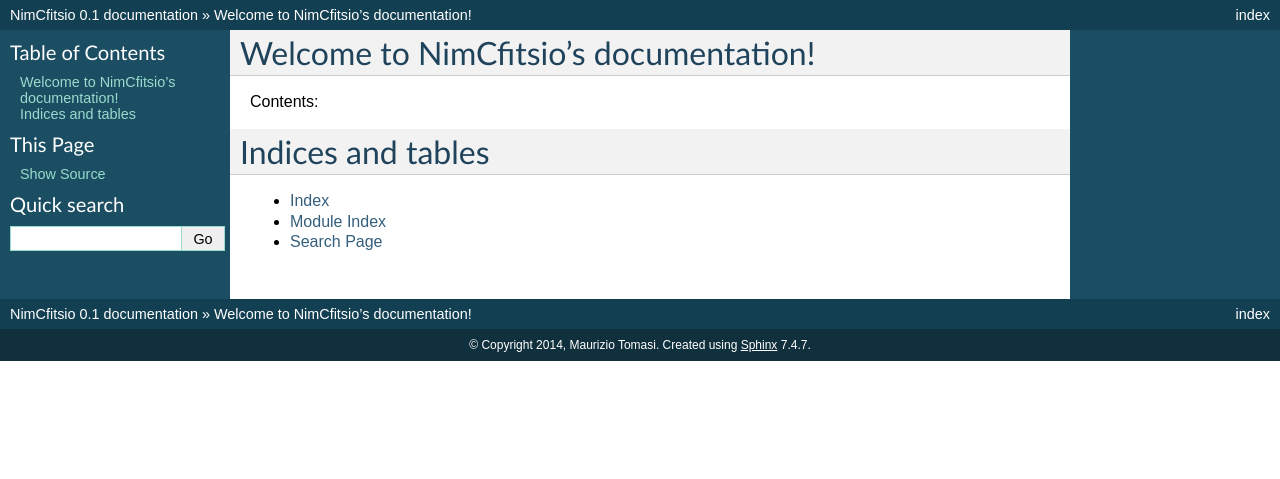
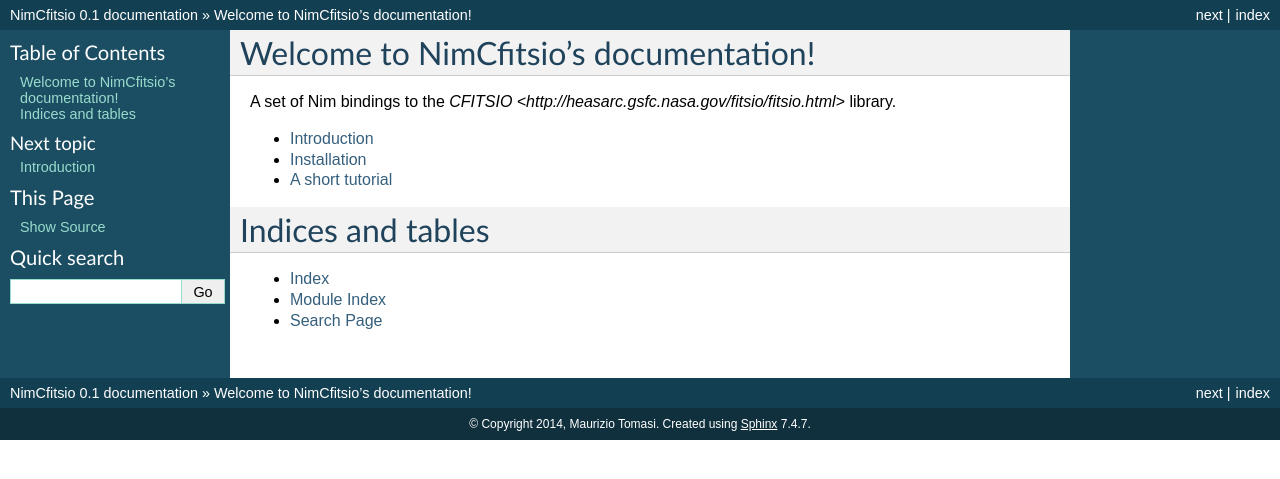
Before and after one commit to ziotom78/nimcfitsio, a Sphinx documentation site: the page built from docs/index.rst, in a window 1280 px wide. Shown: the top 479 px of the page. Built offline with Sphinx 7.4.7, drawn with Linux system fonts in a browser that asks for light colours.

Commit message:
A few additions to the documentation

```diff
--- a/docs/index.rst
+++ b/docs/index.rst
@@ -6,11 +6,15 @@
 Welcome to NimCfitsio's documentation!
 ======================================
 
-Contents:
+A set of Nim bindings to the `CFITSIO
+<http://heasarc.gsfc.nasa.gov/fitsio/fitsio.html>` library.
 
 .. toctree::
    :maxdepth: 2
 
+   introduction.rst
+   installation.rst
+   tutorial.rst
 
 
 Indices and tables
--- /dev/null
+++ b/docs/installation.rst
@@ -0,0 +1,5 @@
+Installation
+============
+
+[I plan to add support for Nimble very soon. At the moment, you're on
+your own, sorry...]
--- /dev/null
+++ b/docs/tutorial.rst
@@ -0,0 +1,6 @@
+A short tutorial
+================
+
+In this section I provide a quick overview of the way the NimCfitsio
+library should be used. We'll implement a program that dumps the
+contents of a FITS file on the terminal in a nice format.
```
Also changed, not shown: docs/introduction.rst (added, +17 -0 lines), 1 other file.
